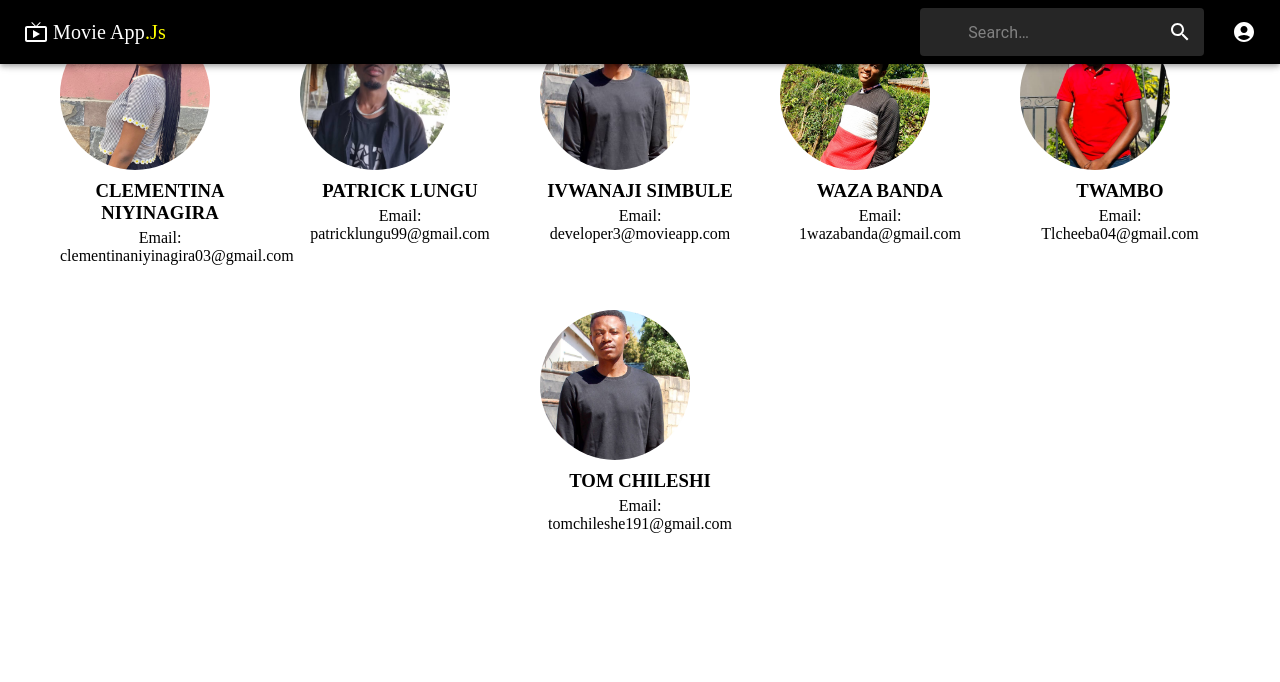
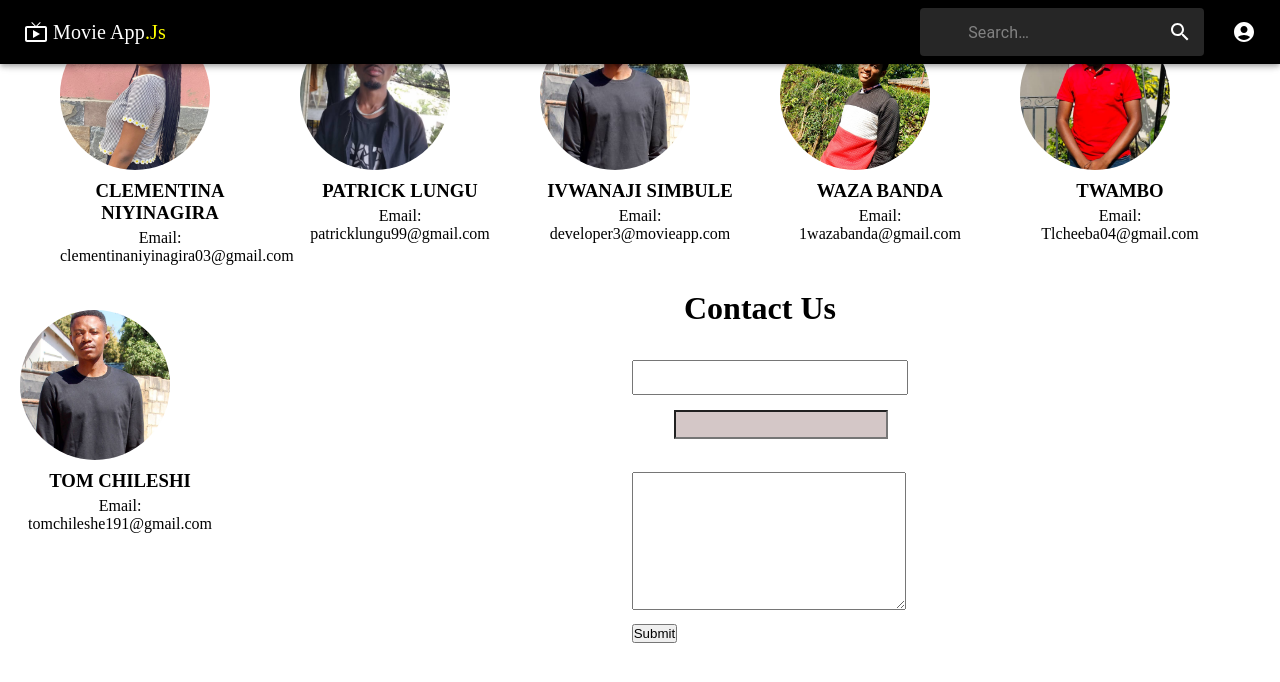
Before and after one commit to ricosavvy/Movieapp-frontend, a React (Create React App) app: page /ContactUs in a window 1280 px wide. Shown: the top 682 px of the page. Built offline with nearby package versions, Linux system fonts and the light colour scheme.

Commit message:
Update ContactUs.jsx

```diff
--- a/src/Pages/ContactUs.jsx
+++ b/src/Pages/ContactUs.jsx
@@ -61,6 +61,7 @@ const developers = [
             </div>
           </div>
         ))}
+        <Contactus />
       </div>
       );
    };
```
